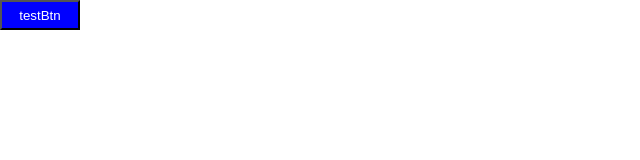
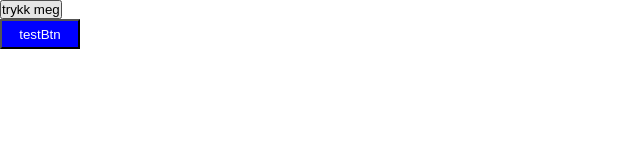
Before and after one commit to JohnB08/JS-modul-C-gruppeoppgave, a plain HTML site: page index.html in a window 1280 px wide. Shown: the whole page, without its empty margins (0-640 px from the left). Drawn offline with Linux system fonts and the light colour scheme.

Commit message:
TEST Knapp

```diff
--- a/index.html
+++ b/index.html
@@ -7,5 +7,7 @@
     <link rel="stylesheet" href="./style.css" />
     <script src="./index.mjs" type="module" defer></script>
   </head>
-  <body></body>
+  <body>
+    <div class="klikker"><button>trykk meg</button></div>
+  </body>
 </html>
```
